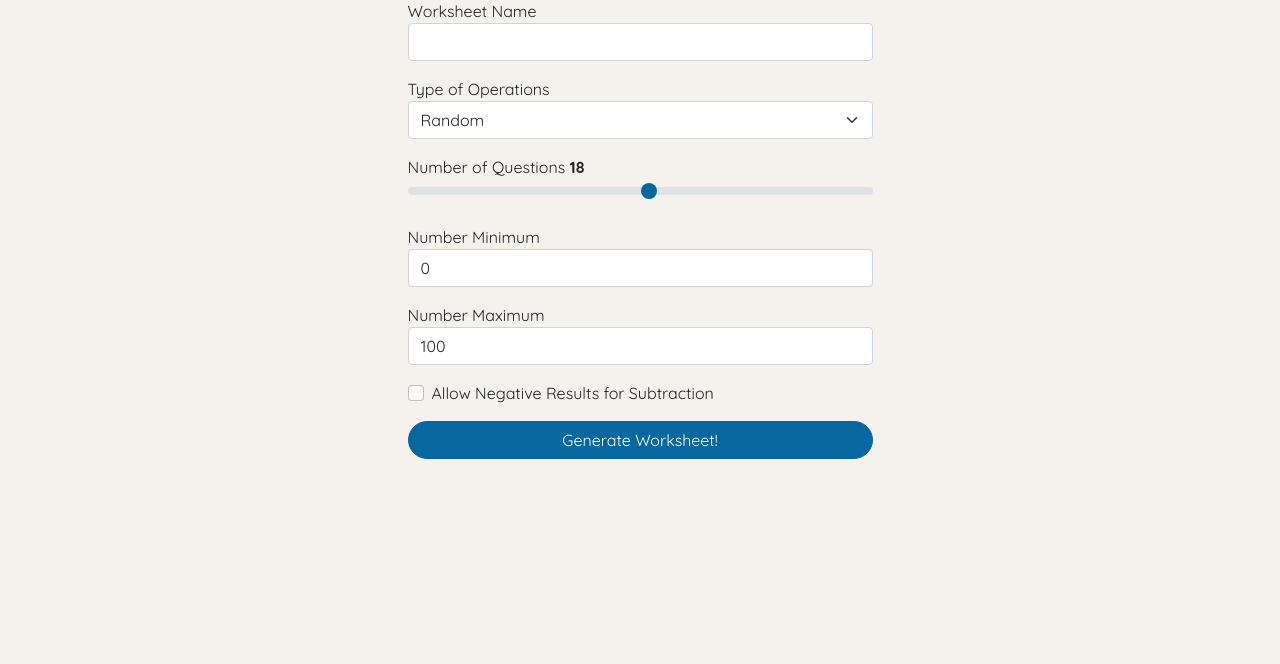
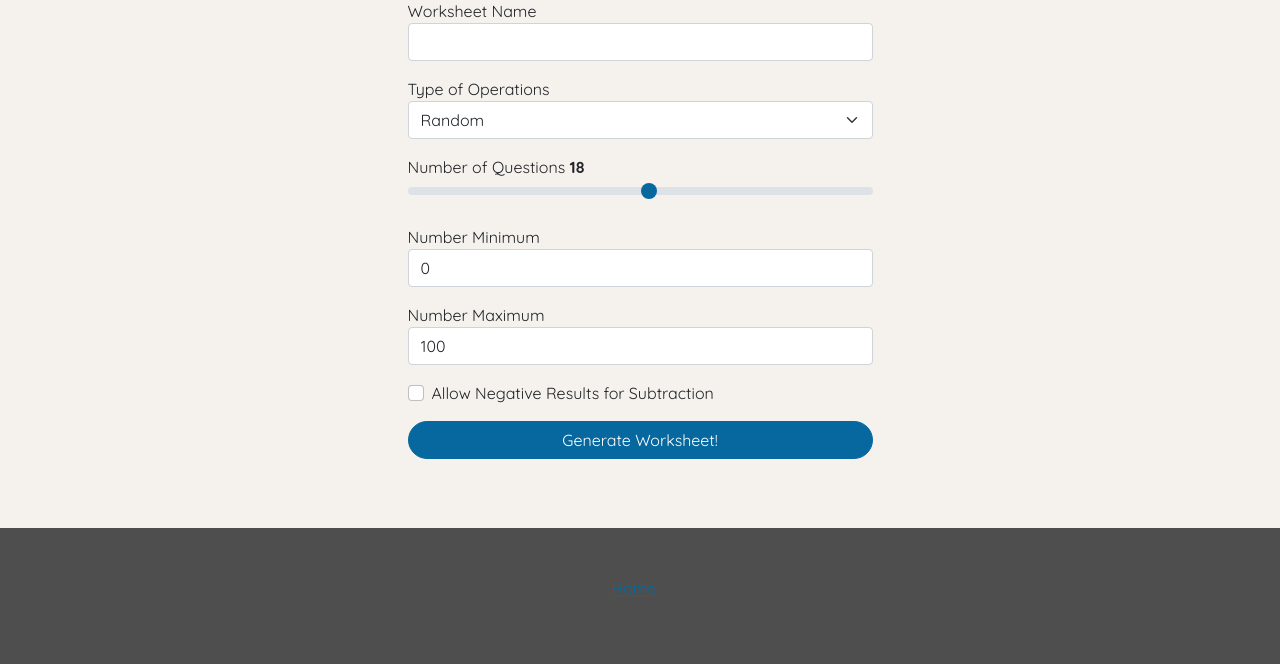
Before and after one commit to quentinikeno/Springboard-SEC-Capstone-Project-1, a Flask app: page / in a window 1280 px wide. Shown: the part 440-1104 px from the top of the page. Before the commit the page ends 899 px from the top, so only its background shows below. Run offline with Flask 2, Linux system fonts and the light colour scheme; some libraries are stand-ins or nearby versions.

Commit message:
Create footer.

```diff
--- a/templates/base.html
+++ b/templates/base.html
@@ -60,5 +60,6 @@
 			<div class="alert alert-{{category}}" role="alert">{{ msg }}</div>
 			{% endfor %} {% block content %} {% endblock %}
 		</main>
+		{% include 'footer.html' %}
 	</body>
 </html>
--- /dev/null
+++ b/templates/footer.html
@@ -0,0 +1,9 @@
+<footer class="footer-bs d-flex bg-dark justify-content-around text-muted py-5">
+	<div class="row">
+		<ul class="list-unstyled">
+			<li>
+				<a href="{{ url_for('index') }}">Home</a>
+			</li>
+		</ul>
+	</div>
+</footer>
```
